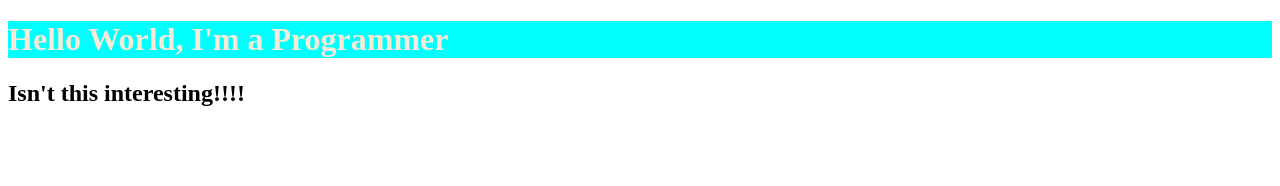
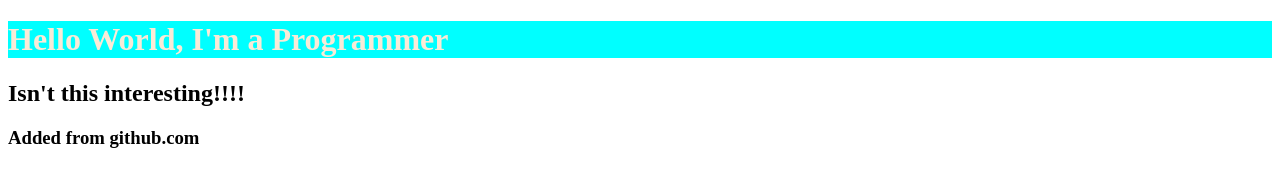
Before and after one commit to officerla24/first-project, a plain HTML site: page index.html in a window 1280 px wide. Drawn offline with Linux system fonts and the light colour scheme.

Commit message:
Update index.html

```diff
--- a/index.html
+++ b/index.html
@@ -9,5 +9,6 @@
 <body>
     <h1>Hello World, I'm a Programmer</h1>
     <h2>Isn't this interesting!!!!</h2>
+    <h3>Added from github.com</h3>
 </body>
 </html>
```
